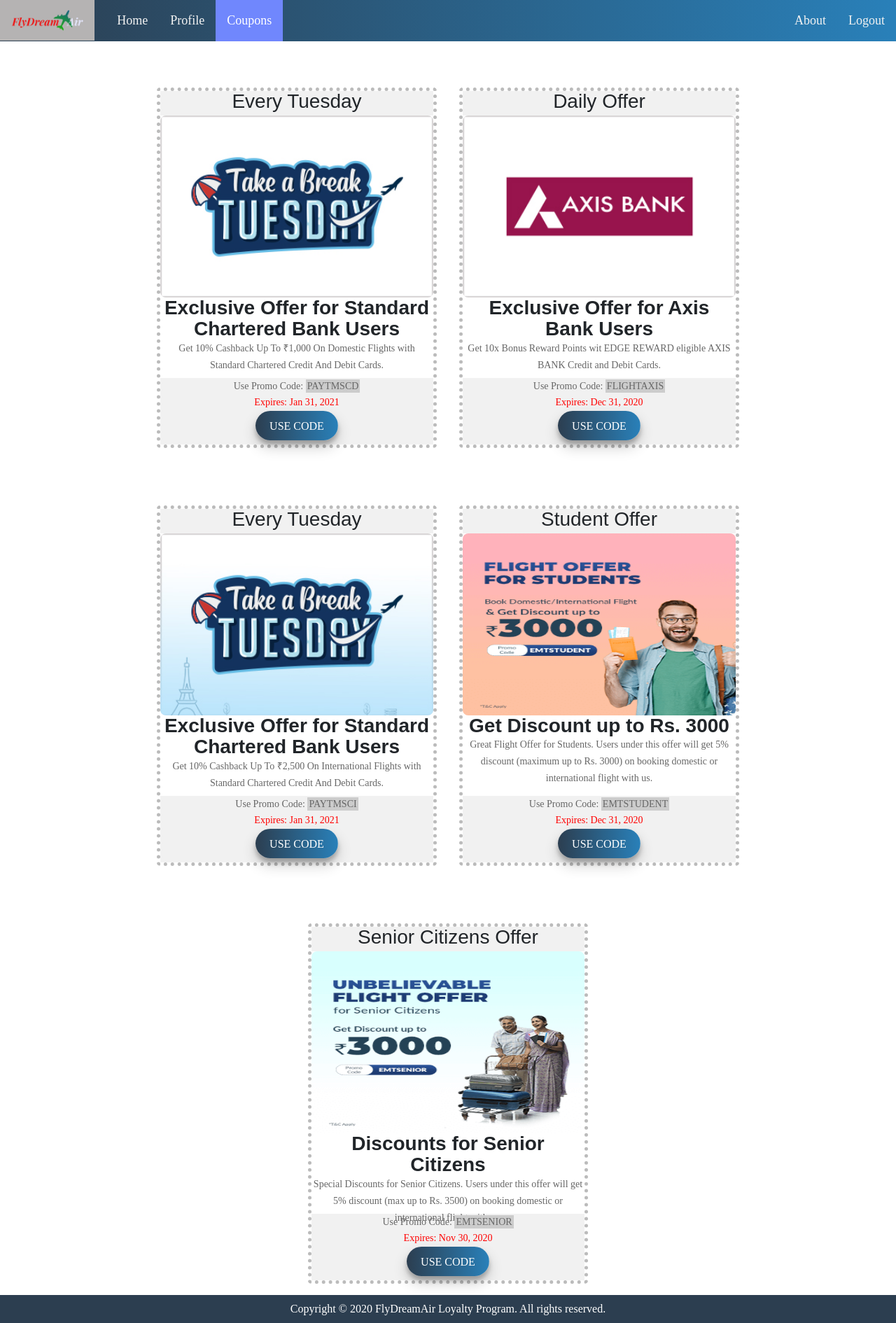
After one commit to oldcai/ITPMAssignment, a Django app: page /coupons/ in a window 1280 px wide. The commit adds this page. Shown: the whole page at 70% size. Run offline with Django 3.2, Linux system fonts and the light colour scheme; some libraries are stand-ins or nearby versions; some web fonts are replaced.

Commit message:
add coupons page

```diff
--- a/itpm/urls.py
+++ b/itpm/urls.py
@@ -31,6 +31,7 @@ urlpatterns = [
     path(f'offer/<pk>', login_required(OfferDetailView.as_view()), name='offer-detail-view'),
     path(f'apply-offer/', login_required(ApplyOfferView.as_view()), name='apply-offer-view'),
     path('about/', TemplateView.as_view(template_name='about.html'), name='about'),
+    path('coupons/', TemplateView.as_view(template_name='coupons.html'), name='coupons'),
 ]
 urlpatterns += staticfiles_urlpatterns()
 urlpatterns += static(settings.MEDIA_URL, document_root=settings.MEDIA_ROOT)
--- a/loyalty_program/templates/about.html
+++ b/loyalty_program/templates/about.html
@@ -19,6 +19,7 @@
         </a>
         <a href="/">Home</a>
         <a href="/profile/">Profile</a>
+        <a href="/coupons/">Coupons</a>
         <div class="topnav-right">
             <a href="#" class="active">About</a>
             <a href="/accounts/logout/" align="right">Logout</a>
--- /dev/null
+++ b/loyalty_program/templates/coupons.html
@@ -0,0 +1,160 @@
+<!DOCTYPE html>
+<html lang="en">
+<head>
+    <title>FlyDreamAir - Coupons</title>
+    <meta charset="UTF-8">
+    <meta name="viewport" content="width=device-width, initial-scale=1">
+    <link rel="icon" type="image/png" href="/static/images/icons/icon.png"/>
+    <script src="/static/vendor/jquery/jquery-3.2.1.min.js"></script>
+    <link rel="stylesheet" type="text/css" href="/static/vendor/bootstrap/css/bootstrap.min.css">
+    <script src="/static/vendor/bootstrap/js/bootstrap.min.js"></script>
+    <link rel="stylesheet" type="text/css" href="/static/css/main.css">
+    <script src="/static/js/main.js"></script>
+</head>
+<body>
+<header>
+    <div class="topnav" id="myTopnav">
+        <a class="navbar-brand" href="#">
+            <img alt="Brand" src="/static/images\logo.png" height="30" style="display:block;">
+        </a>
+        <a href="/">Home</a>
+        <a href="/profile/">Profile</a>
+        <a href="/coupons/" class="active">Coupons</a>
+        <div class="topnav-right">
+            <a href="/about/">About</a>
+            <a href="/accounts/logout/" align="right">Logout</a>
+        </div>
+        {% if user.is_authenticated %}
+            <div id="nameDiv">
+                Hello {{ user.username }}! <br> <b><i>Credit Points: {{ user.credit.points }}</i></b>
+            </div>
+        {% endif %}
+        <a href="javascript:void(0);" class="icon" onclick="myFunction()">
+            <i class="fa fa-bars"></i>
+        </a>
+    </div>
+</header>
+
+<center>
+    <div class="couponrow">
+        <div class="couponcolumn">
+
+            <div class="coupon">
+                <div class="couponcontainerheader">
+                    <h3>Every Tuesday</h3>
+                </div>
+                <img class="coupon-image" src="/static/Coupons\PAYTMSCD.jpg" alt="Avatar" style="width:100%;">
+                <div class="couponcontainercontent" style="background-color:white">
+                    <h3><b>Exclusive Offer for Standard Chartered Bank Users</b></h3>
+                    <p>Get 10% Cashback Up To ₹1,000 On Domestic Flights with Standard Chartered Credit And Debit
+                        Cards. </p>
+                </div>
+                <div class="couponcontainerpromo">
+                    <p>Use Promo Code: <span class="promo">PAYTMSCD</span></p>
+                    <p class="expire">Expires: Jan 31, 2021</p>
+                    <div class="couponcontainer-usecode100-form-btn m-t-32">
+                        <button class="usecode100-form-btn" type="submit" name="Use Code">Use Code</button>
+                    </div>
+                </div>
+            </div>
+        </div>
+        <div class="couponcolumn">
+
+            <div class="coupon">
+                <div class="couponcontainerheader">
+                    <h3>Daily Offer</h3>
+                </div>
+                <img class="coupon-image" src="/static/Coupons\FLIGHTAXIS.jpg" alt="Avatar" style="width: 100%;">
+                <div class="couponcontainercontent" style="background-color:white">
+                    <h3><b>Exclusive Offer for Axis Bank Users</b></h3>
+                    <p>Get 10x Bonus Reward Points wit EDGE REWARD eligible AXIS BANK Credit and Debit Cards. </p>
+                </div>
+                <div class="couponcontainerpromo">
+                    <p>Use Promo Code: <span class="promo">FLIGHTAXIS</span></p>
+                    <p class="expire">Expires: Dec 31, 2020</p>
+                    <div class="couponcontainer-usecode100-form-btn m-t-32">
+                        <button class="usecode100-form-btn" type="submit" name="Use Code">Use Code</button>
+                    </div>
+                </div>
+            </div>
+        </div>
+
+        <div class="couponcolumn">
+
+            <div class="coupon">
+                <div class="couponcontainerheader">
+                    <h3>Every Tuesday</h3>
+                </div>
+                <img class="coupon-image" src="/static/Coupons\PAYTMSCI.jpg" alt="Avatar" style="width:100%;">
+                <div class="couponcontainercontent" style="background-color:white">
+                    <h3><b>Exclusive Offer for Standard Chartered Bank Users</b></h3>
+                    <p>Get 10% Cashback Up To ₹2,500 On International Flights with Standard Chartered Credit And Debit
+                        Cards. </p>
+                </div>
+                <div class="couponcontainerpromo">
+                    <p>Use Promo Code: <span class="promo">PAYTMSCI</span></p>
+                    <p class="expire">Expires: Jan 31, 2021</p>
+                    <div class="couponcontainer-usecode100-form-btn m-t-32">
+                        <button class="usecode100-form-btn" type="submit" name="Use Code">Use Code</button>
+                    </div>
+                </div>
+            </div>
+        </div>
+
+        <div class="couponcolumn">
+
+            <div class="coupon">
+                <div class="couponcontainerheader">
+                    <h3>Student Offer</h3>
+                </div>
+                <img class="coupon-image" src="/static/Coupons\students-lp.jpg" alt="Avatar" style="width:100%;">
+                <div class="couponcontainercontent" style="background-color:white">
+                    <h3><b>Get Discount up to Rs. 3000</b></h3>
+                    <p>Great Flight Offer for Students. Users under this offer will get 5% discount (maximum up to Rs.
+                        3000) on booking domestic or international flight with us. </p>
+                </div>
+                <div class="couponcontainerpromo">
+                    <p>Use Promo Code: <span class="promo">EMTSTUDENT</span></p>
+                    <p class="expire">Expires: Dec 31, 2020</p>
+                    <div class="couponcontainer-usecode100-form-btn m-t-32">
+                        <button class="usecode100-form-btn" type="submit" name="Use Code">Use Code</button>
+                    </div>
+                </div>
+            </div>
+        </div>
+
+
+        <div class="couponcolumn">
+
+            <div class="coupon">
+                <div class="couponcontainerheader">
+                    <h3>Senior Citizens Offer</h3>
+                </div>
+                <img class="coupon-image" src="/static/Coupons\senior-citizens-lp.jpg" alt="Avatar" style="width:100%;">
+                <div class="couponcontainercontent" style="background-color:white">
+                    <h3><b>Discounts for Senior Citizens</b></h3>
+                    <p>Special Discounts for Senior Citizens. Users under this offer will get 5% discount (max up to Rs.
+                        3500) on booking domestic or international flight with us. </p>
+                </div>
+                <div class="couponcontainerpromo">
+                    <p>Use Promo Code: <span class="promo">EMTSENIOR</span></p>
+                    <p class="expire">Expires: Nov 30, 2020</p>
+                    <div class="couponcontainer-usecode100-form-btn m-t-32">
+                        <button class="usecode100-form-btn" type="submit" name="Use Code">Use Code</button>
+                    </div>
+                </div>
+            </div>
+        </div>
+
+    </div>
+
+</center>
+
+<footer>
+    <div class="footer">
+        <p class="copyright">Copyright © 2020 FlyDreamAir Loyalty Program. All rights reserved.</p>
+    </div>
+</footer>
+
+</body>
+</html>
--- a/loyalty_program/templates/home.html
+++ b/loyalty_program/templates/home.html
@@ -27,10 +27,10 @@
         </a>
         <a href="#" class="active">Home</a>
         <a href="/profile/">Profile</a>
+        <a href="/coupons/">Coupons</a>
         <div class="topnav-right">
             <a href="/about/">About</a>
             {% if user.is_authenticated %}
-
                 <a href="/accounts/logout/" align="right">Logout</a>
             {% else %}
                 <a href="/accounts/login/" align="right">Login</a>
--- a/loyalty_program/templates/offer_detail.html
+++ b/loyalty_program/templates/offer_detail.html
@@ -20,6 +20,7 @@
         </a>
         <a href="/">Home</a>
         <a href="/profile">Profile</a>
+        <a href="/coupons/">Coupons</a>
         <div class="topnav-right">
             <a href="/about/">About</a>
             {% if user.is_authenticated %}
--- a/loyalty_program/templates/profile.html
+++ b/loyalty_program/templates/profile.html
@@ -23,6 +23,7 @@
         </a>
         <a href="/">Home</a>
         <a href="/profile/" class="active">Profile</a>
+        <a href="/coupons/">Coupons</a>
         <div class="topnav-right">
             <a href="/about/">About</a>
             <a href="/accounts/logout" align="right">Logout</a>
```
Also changed, not shown: loyalty_program/static/Coupons/FLIGHTAXIS.jpg (added), loyalty_program/static/Coupons/FLIGHTAXIS_Thin-Banner-1.jpg (added), loyalty_program/static/Coupons/PAYTMSCD.jpg (added), loyalty_program/static/Coupons/PAYTMSCD_Thin-Banner.jpg (added), loyalty_program/static/Coupons/PAYTMSCI.jpg (added), loyalty_program/static/Coupons/hamburger.jpg (added), loyalty_program/static/Coupons/senior-citizens-lp.jpg (added), loyalty_program/static/Coupons/students-lp.jpg (added).
